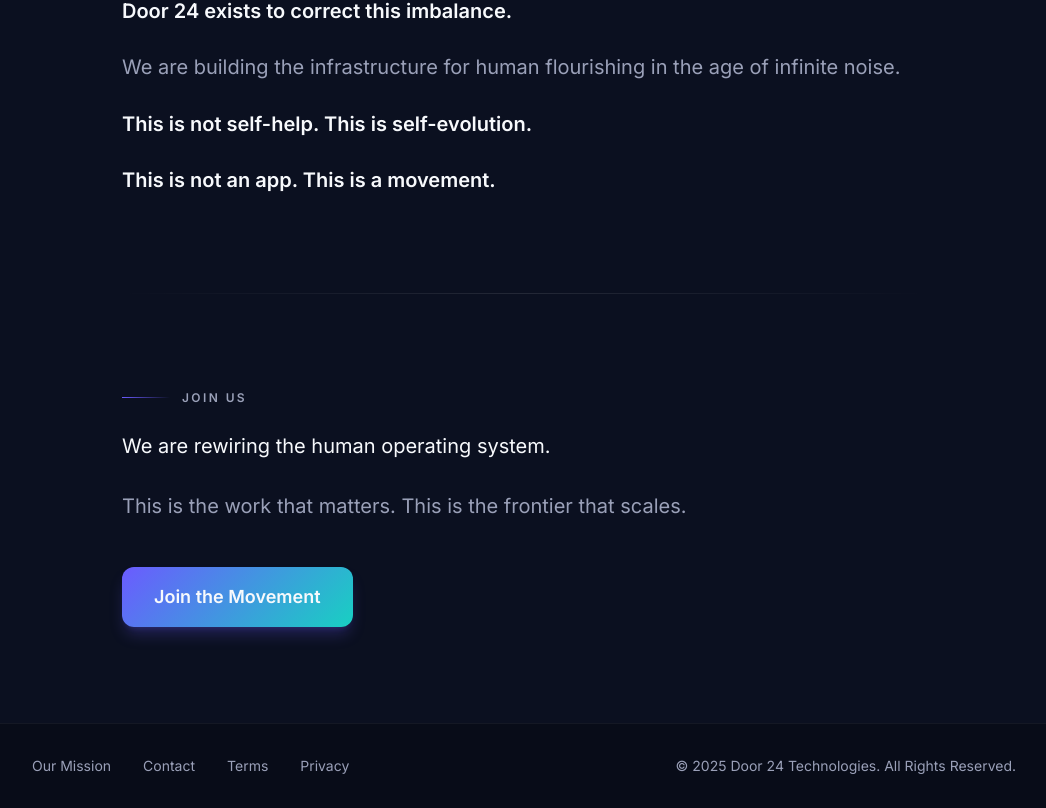
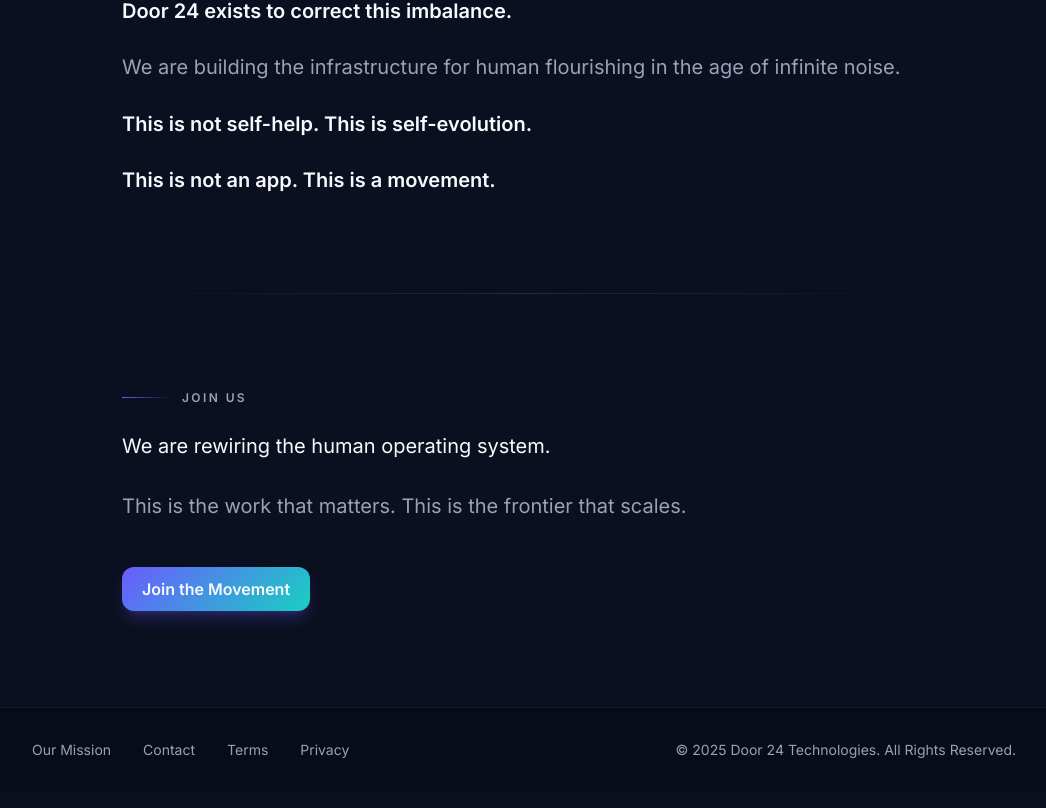
Before and after one commit to Door24Tech/door24-web, a Next.js app: page /mission in a window 1280 px wide. Shown: the part 4148-4956 px from the top of the page, without its empty margins (116-1162 px from the left). Built offline with nearby package versions, Linux system fonts and the light colour scheme.

Commit message:
Make Join the Movement button smaller and open waitlist modal instead of navigating to home

```diff
--- a/src/app/mission/page.tsx
+++ b/src/app/mission/page.tsx
@@ -1,9 +1,9 @@
 'use client';
 
-import Link from "next/link";
 import { useEffect, useRef, useState } from "react";
 import Header from "../components/Header";
 import Footer from "../components/Footer";
+import WaitlistModal from "../components/WaitlistModal";
 
 const missionStatements = [
   "We build products, experiences, and communities that transform how humans think, heal, and thrive.",
@@ -72,6 +72,7 @@
 
 export default function Mission() {
   const [visibleSections, setVisibleSections] = useState<Set<string>>(new Set());
+  const [isModalOpen, setIsModalOpen] = useState(false);
   const observerRef = useRef<IntersectionObserver | null>(null);
 
   useEffect(() => {
@@ -422,19 +423,20 @@
               This is the work that matters. This is the frontier that scales.
             </p>
             <div className="pt-4">
-              <Link
-                href="/"
-                className="door24-gradient group relative inline-flex overflow-hidden rounded-xl px-6 py-3 text-base font-semibold text-[var(--door24-foreground)] shadow-lg shadow-[rgba(107,91,255,0.25)] transition hover:shadow-xl hover:shadow-[rgba(24,208,194,0.35)] focus-visible:outline focus-visible:outline-2 focus-visible:outline-offset-2 focus-visible:outline-[var(--door24-primary-end)] sm:px-8 sm:py-4 sm:text-lg"
+              <button
+                onClick={() => setIsModalOpen(true)}
+                className="door24-gradient group relative inline-flex overflow-hidden rounded-xl px-4 py-2 text-sm font-semibold text-[var(--door24-foreground)] shadow-lg shadow-[rgba(107,91,255,0.25)] transition hover:shadow-xl hover:shadow-[rgba(24,208,194,0.35)] focus-visible:outline focus-visible:outline-2 focus-visible:outline-offset-2 focus-visible:outline-[var(--door24-primary-end)] sm:px-5 sm:py-2.5 sm:text-base"
               >
                 <span className="absolute inset-0 translate-y-[110%] bg-white/15 transition-transform duration-500 ease-out group-hover:translate-y-[-10%]" />
                 <span className="relative">Join the Movement</span>
-              </Link>
+              </button>
             </div>
           </div>
         </section>
       </main>
 
       <Footer />
+      <WaitlistModal isOpen={isModalOpen} onClose={() => setIsModalOpen(false)} />
     </div>
   );
 }
```
